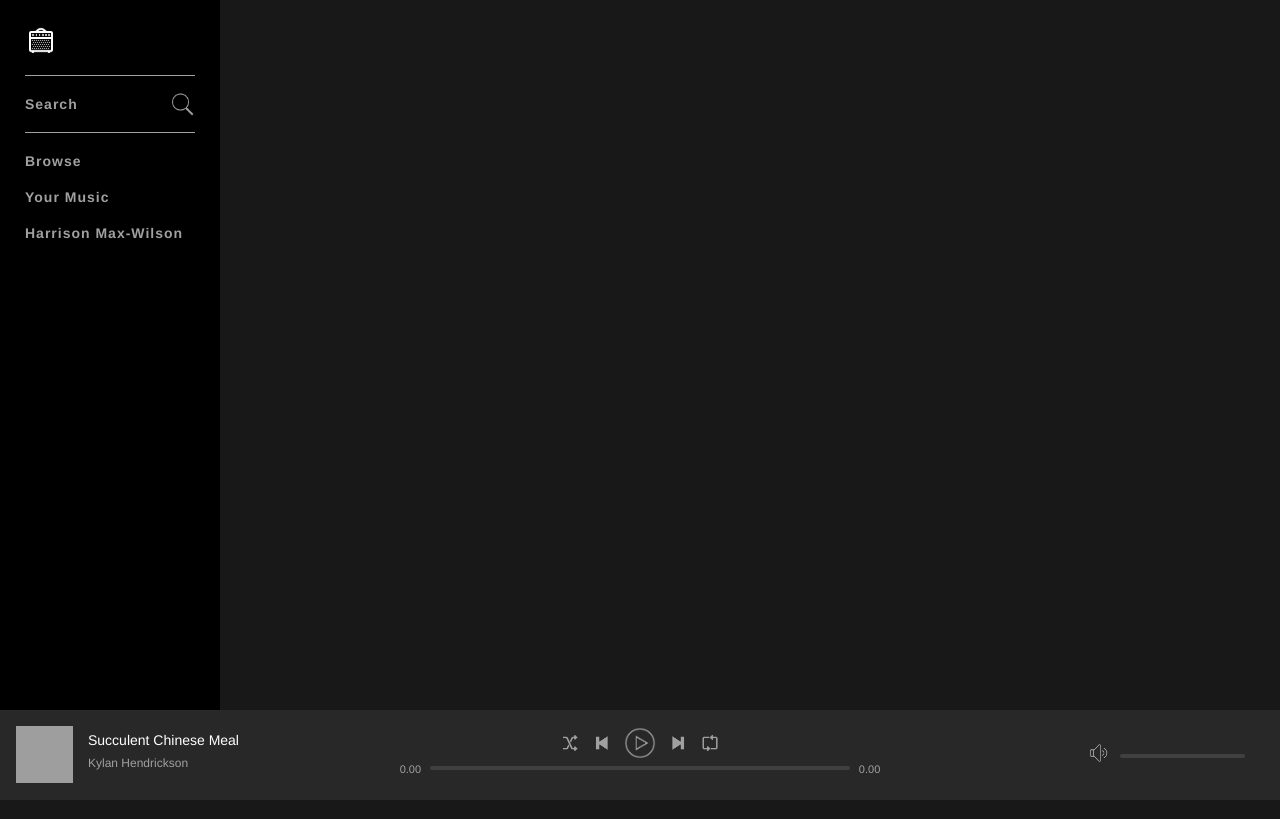
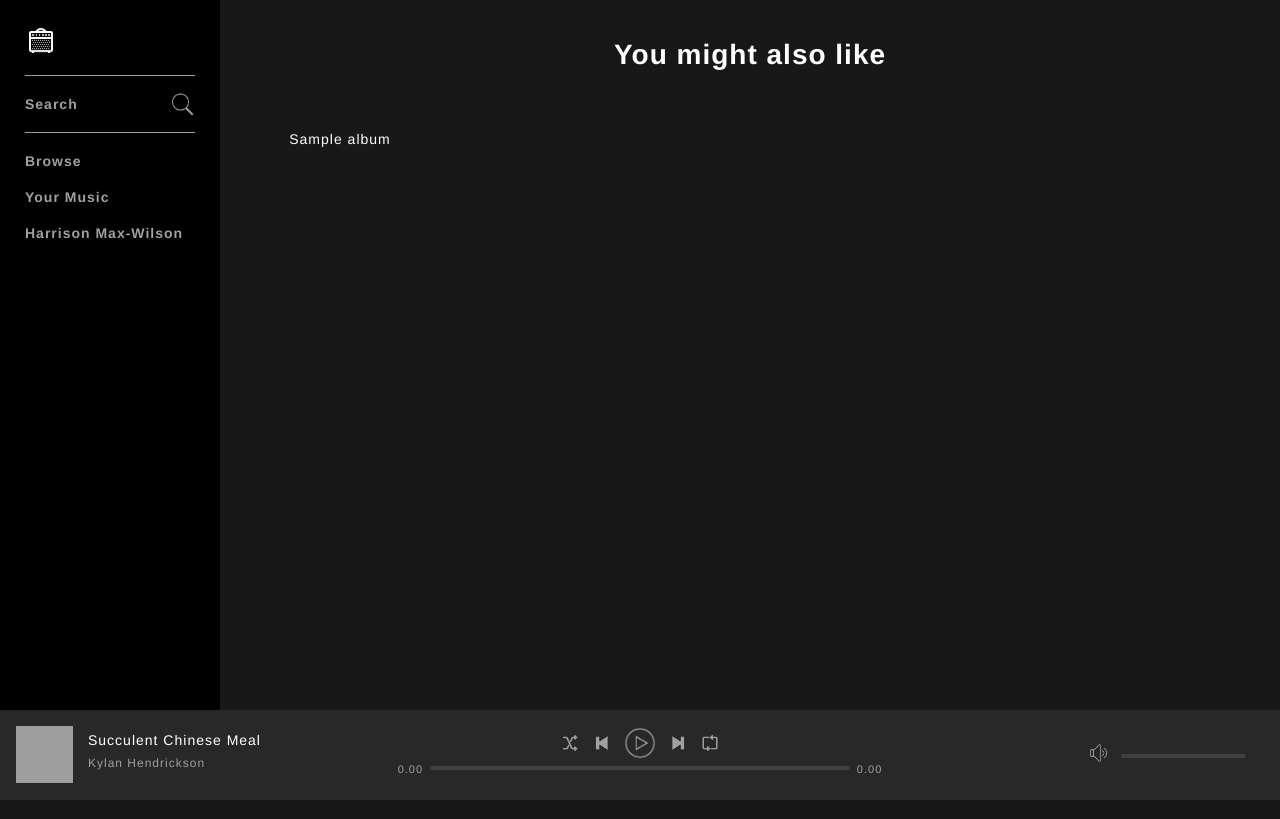
Before and after one commit to HMWGithub/Amplify-Project, a PHP site: page / in a window 1280 px wide. Run offline with PHP 8.4, Linux system fonts and the light colour scheme; the visitor is signed in with stand-in values (Sample User, id 1); tables that the repository leaves empty or names only in its code hold one stand-in row (values such as "Sample post"); data that the repository does not hold is empty; grey boxes are pictures that could not be loaded.

Commit message:
retrieving album info from database
with styling added

```diff
--- a/assets/css/style.css
+++ b/assets/css/style.css
@@ -7,6 +7,7 @@
 *{
   font-family: "Helvetica Neue", Helvetica, Arial, sans-serif;
   color: #ffffff;
+  letter-spacing: 1px;
 }
 
 body{
@@ -199,3 +200,31 @@
 #mainContent{
   padding: 0 20px;
 }
+
+.pageHeadingBig{
+  padding: 20px;
+  text-align: center;
+}
+
+.gridViewItem{
+  display: inline-block;
+  margin-right: 20px;
+  width: 29%;
+  max-width: 200px;
+  min-width: 150px;
+  margin-bottom: 20px;
+}
+.gridViewItem img{
+  width: 100%;
+}
+.gridViewInfo{
+  font-weight: 300;
+  text-align: center;
+  padding: 5px 0;
+  text-overflow: ellipsis;
+  overflow: hidden;
+  white-space: nowrap;
+}
+.gridViewItem a{
+  text-decoration: none;
+}
--- a/index.php
+++ b/index.php
@@ -1,5 +1,21 @@
 <?php include("includes/header.php"); ?>
 
+<h1 class="pageHeadingBig">You might also like</h1>
+<div class="gridViewContainer">
+  <?php
+    $albumQuery = mysqli_query($connection, "SELECT * FROM albums ORDER BY RAND() LIMIT 10");
 
+    while($row = mysqli_fetch_array($albumQuery)){
+      echo "<div class='gridViewItem'>
+              <a href='album.php?id=". $row['id'] ."'>
+                <img src='" . $row['artworkPath'] . "'>
+                <div class='gridViewInfo'>
+                  ". $row['title'] ."
+                </div>
+              </a>
+            </div>";
+    }
+  ?>
+</div>
 
 <?php include("includes/footer.php"); ?>
```
